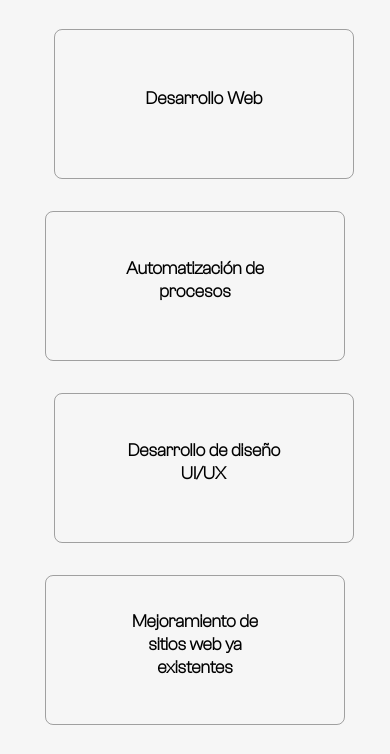
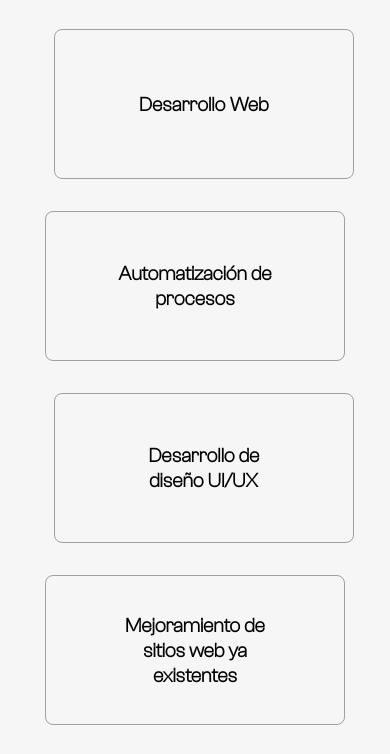
Before and after one commit to ricardolaurito/portfolio-v3, a plain HTML site: page index.html in a window 390 px wide. Shown: the part 4095-4849 px from the top of the page. Drawn offline with nearby package versions, Linux system fonts and the light colour scheme; no server answers; a web font is replaced by a local one.

Commit message:
Ajustando responsivo, alinhamento serviços

```diff
--- a/assets/css/responsividade.css
+++ b/assets/css/responsividade.css
@@ -433,8 +433,9 @@
     }
 
     .card-titulo h1 {
-        font-size: 18px;
-        margin-bottom: 0.75rem;
+        font-size: 1.25rem;
+        align-items: center;
+        justify-content: center;
         color: var(--color-texto);
     }
     .container-free-your-mind span {
```
